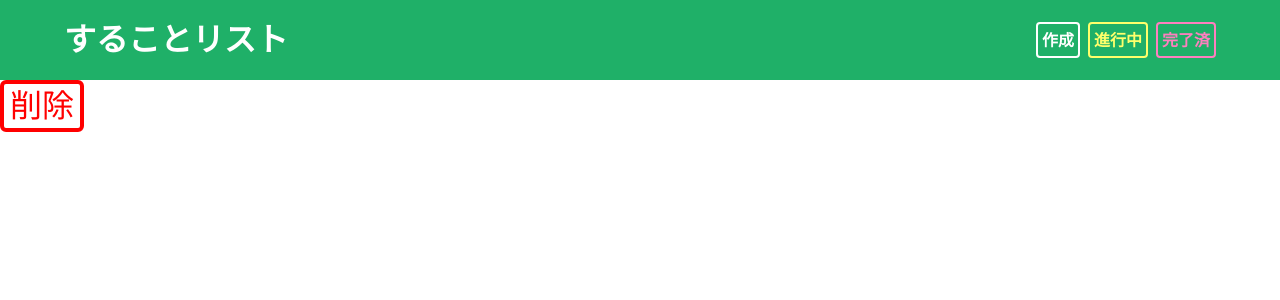
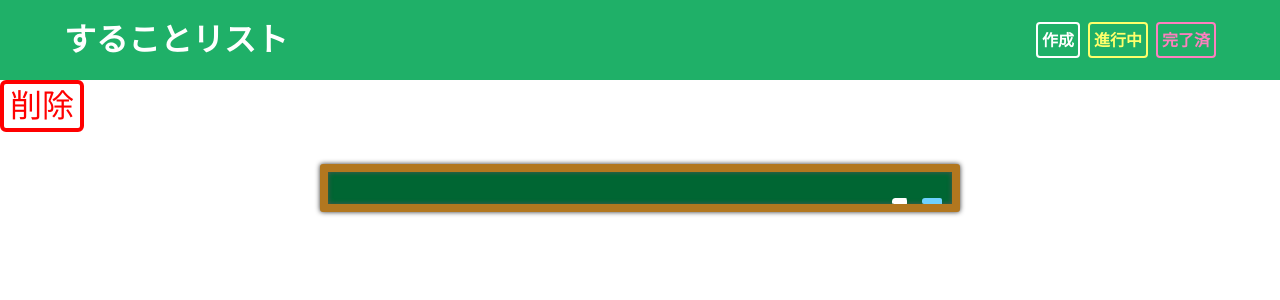
Before and after one commit to kamiyakoh/todoapp--react, a React (Create React App) app: page / in a window 1280 px wide. Shown: the top 300 px of the page. Built offline with nearby package versions, Linux system fonts and the light colour scheme.

Commit message:
Board.jsx作成

```diff
--- a/src/App.jsx
+++ b/src/App.jsx
@@ -3,19 +3,26 @@ import React from 'react';
 import { css } from '@emotion/react';
 import Header from './Header';
 import Button from './Button';
+import Board from './Board';
 
+function App() {
   const example = css`
     --color: #f00;
     --size: 2;
+  `;
+
+  const boardNew = css`
+    max-width: 640px;
+    width: 100%;
+    margin: 2em auto;
   `;
 
   const test1 = () => {
     alert('propsテスト成功');
   };
 
-function App() {
   return (
-    <div className="App">
+    <div className='App'>
       <Header />
       <main
         css={css`
@@ -25,6 +32,7 @@ function App() {
         <Button cssName={example} onClick={test1}>
           削除
         </Button>
+        <Board cssName={boardNew}> </Board>
       </main>
     </div>
   );
--- /dev/null
+++ b/src/Board.jsx
@@ -0,0 +1,41 @@
+import React from 'react';
+/** @jsxImportSource @emotion/react */
+import { css } from '@emotion/react';
+
+function Board({ cssName, children }) {
+  const board = css`
+    position: relative;
+    padding: 1em;
+    width: calc(50% - 1em);
+    background: #006633;
+    color: #fff;
+    border: 8px solid #b2771f;
+    border-radius: 3px;
+    box-shadow: 0 0 5px #333, 0 0 5px #555 inset;
+
+    &:before,
+    &:after {
+      content: '';
+      position: absolute;
+      bottom: 0;
+    }
+
+    &:before {
+      width: 20px;
+      right: 10px;
+      border: solid 3px var(--color, #6fd1ff);
+      border-radius: 3px 2px 0 2px;
+    }
+
+    &:after {
+      width: 15px;
+      right: 45px;
+      border: solid 3px #fff;
+      border-radius: 8px 5px 2px 5px;
+    }
+  `;
+
+  return <div css={[board, cssName]}>{children}</div>;
+}
+
+export default Board;
```
Also changed, not shown: 2 other files (tests, documents, lock files or other folders). Lines whose indentation alone changed are shown as unchanged.
